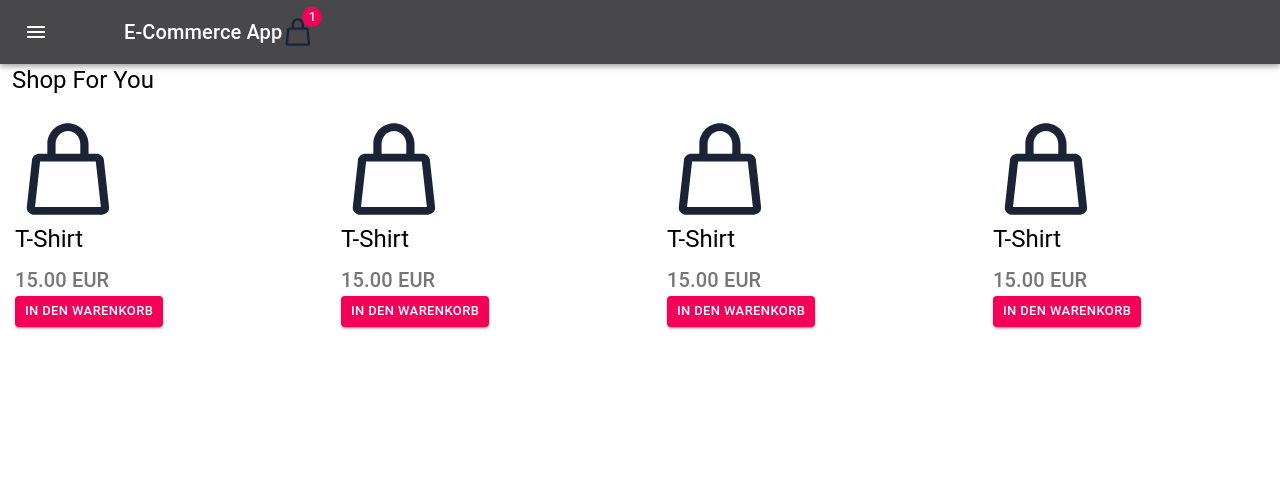
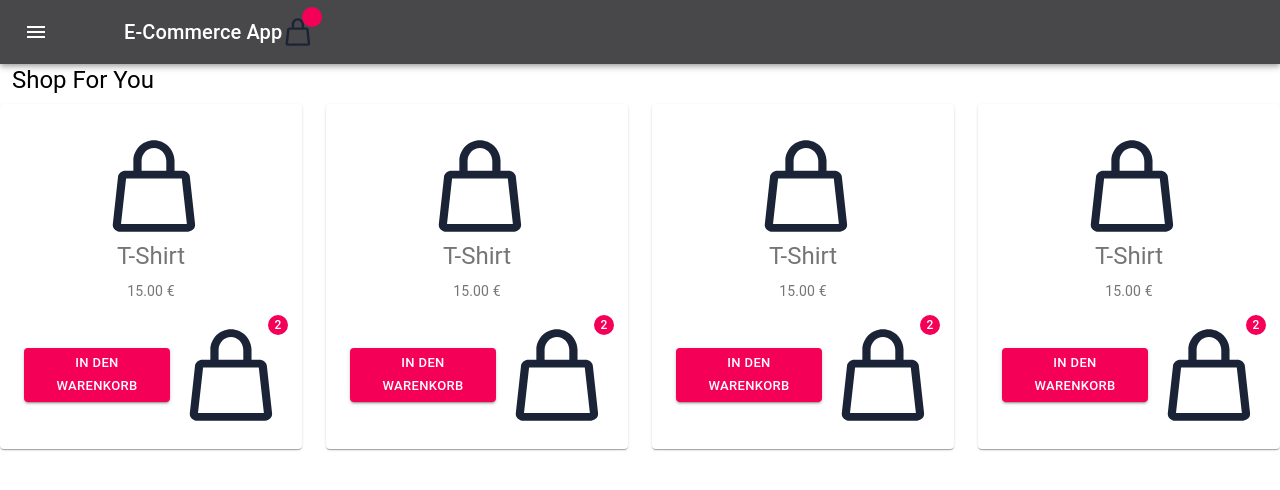
Before and after one commit to jarounger/shopui, a React (Create React App) app: page / in a window 1280 px wide. Shown: the top 490 px of the page. Built offline with nearby package versions, Linux system fonts and the light colour scheme.

Commit message:
änderung

```diff
--- a/src/components/Grid.js
+++ b/src/components/Grid.js
@@ -9,16 +9,16 @@ export default function AutoGrid() {
     <div className="root">
       <Grid container spacing={3}>
         <Grid item xs>
-          <Card />
+          <SimpleCard />
         </Grid>
         <Grid item xs>
-          <Card />
+          <SimpleCard />
         </Grid>
         <Grid item xs>
-          <Card />
+          <SimpleCard />
         </Grid>
         <Grid item xs>
-          <Card />
+          <SimpleCard />
         </Grid>
       </Grid>
     </div>
--- a/src/components/Header.js
+++ b/src/components/Header.js
@@ -24,7 +24,7 @@ const useStyles = makeStyles({
 export default function Header() {
   const classes = useStyles();
   const icon = <img alt='logo' className={classes.size} src={logo} />;
-  const {counter} = useCounter();
+  const {counter, setCounter} = useCounter();
 
   return (
     <div className={classes.root}>
@@ -34,7 +34,7 @@ export default function Header() {
            <Typography variant="h6" className={classes.title}>
             E-Commerce App
            </Typography>
-           <Badge color="secondary" badgeContent={counter}>
+           <Badge color="secondary" badgeContent={setCounter}>
             {icon}
           </Badge>
         </Toolbar>
--- a/src/components/useCounter.js
+++ b/src/components/useCounter.js
@@ -1,8 +1,8 @@
 import React from 'react';
 
 export default function useCounter() {
-  const [counter, setCounter] = React.useState(1);
+  const [counter, setCounter] = React.useState(2);
   const increment = () => setCounter(counter + 1);
 
-  return { counter, increment };
+  return { counter, increment, setCounter };
 }
```
